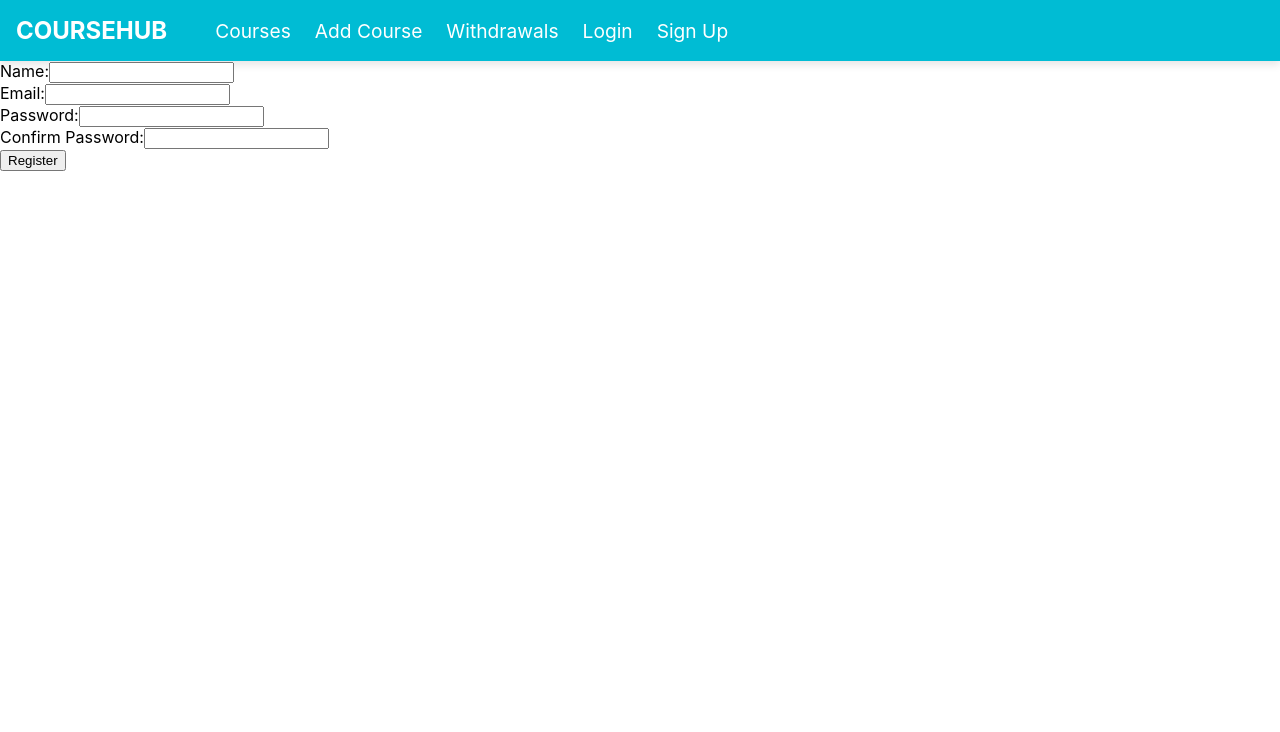
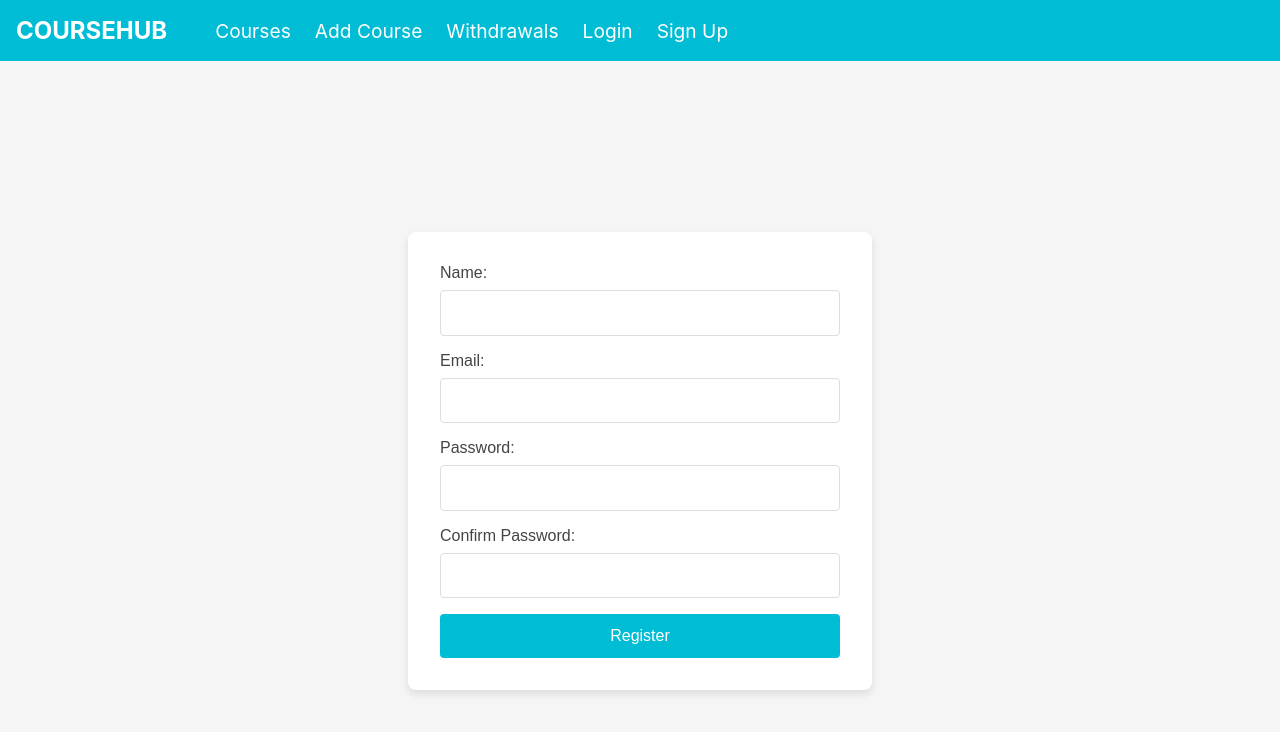
Before and after one commit to hadigghazi/E-Learning, a React (Create React App) app in the folder admin-app/app/: page /register in a window 1280 px wide. Shown: the top 732 px of the page. Built offline with nearby package versions, Linux system fonts and the light colour scheme.

Commit message:
Styling the register page

```diff
--- a/admin-app/app/src/pages/RegisterPage.jsx
+++ b/admin-app/app/src/pages/RegisterPage.jsx
@@ -1,5 +1,6 @@
 import React, { useState } from 'react';
 import { useRegisterMutation } from '../services/apiSlice';
+import styles from '../styles/RegisterPage.module.css';
 
 const RegisterPage = () => {
   const [formData, setFormData] = useState({
@@ -33,26 +34,62 @@ const RegisterPage = () => {
   };
 
   return (
-    <form onSubmit={handleSubmit}>
-      <div>
-        <label>Name:</label>
-        <input type="text" name="name" value={formData.name} onChange={handleChange} required />
-      </div>
-      <div>
-        <label>Email:</label>
-        <input type="email" name="email" value={formData.email} onChange={handleChange} required />
-      </div>
-      <div>
-        <label>Password:</label>
-        <input type="password" name="password" value={formData.password} onChange={handleChange} required />
-      </div>
-      <div>
-        <label>Confirm Password:</label>
-        <input type="password" name="passwordConfirm" value={formData.passwordConfirm} onChange={handleChange} required />
-      </div>
-      {error && <p style={{ color: 'red' }}>{error}</p>}
-      <button type="submit" disabled={isLoading}>Register</button>
-    </form>
+    <div className={styles.container}>
+      <form onSubmit={handleSubmit} className={styles.form}>
+        <div className={styles.formGroup}>
+          <label htmlFor="name" className={styles.label}>Name:</label>
+          <input
+            type="text"
+            id="name"
+            name="name"
+            className={styles.input}
+            value={formData.name}
+            onChange={handleChange}
+            required
+          />
+        </div>
+        <div className={styles.formGroup}>
+          <label htmlFor="email" className={styles.label}>Email:</label>
+          <input
+            type="email"
+            id="email"
+            name="email"
+            className={styles.input}
+            value={formData.email}
+            onChange={handleChange}
+            required
+          />
+        </div>
+        <div className={styles.formGroup}>
+          <label htmlFor="password" className={styles.label}>Password:</label>
+          <input
+            type="password"
+            id="password"
+            name="password"
+            className={styles.input}
+            value={formData.password}
+            onChange={handleChange}
+            required
+          />
+        </div>
+        <div className={styles.formGroup}>
+          <label htmlFor="passwordConfirm" className={styles.label}>Confirm Password:</label>
+          <input
+            type="password"
+            id="passwordConfirm"
+            name="passwordConfirm"
+            className={styles.input}
+            value={formData.passwordConfirm}
+            onChange={handleChange}
+            required
+          />
+        </div>
+        {error && <p className={styles.error}>{error}</p>}
+        <button type="submit" className={styles.button} disabled={isLoading}>
+          {isLoading ? 'Registering...' : 'Register'}
+        </button>
+      </form>
+    </div>
   );
 };
 
--- /dev/null
+++ b/admin-app/app/src/styles/RegisterPage.module.css
@@ -0,0 +1,58 @@
+.container {
+    display: flex;
+    justify-content: center;
+    align-items: center;
+    min-height: 100vh;
+    background-color: #f5f5f5;
+    font-family: Arial, sans-serif;
+  }
+
+  .form {
+    background-color: #ffffff;
+    padding: 2rem;
+    border-radius: 8px;
+    box-shadow: 0 4px 8px rgba(0, 0, 0, 0.1);
+    width: 100%;
+    max-width: 400px;
+  }
+
+  .formGroup {
+    margin-bottom: 1rem;
+  }
+
+  .label {
+    display: block;
+    font-size: 1rem;
+    color: #444;
+    margin-bottom: 0.5rem;
+  }
+
+  .input {
+    width: 100%;
+    padding: 0.8rem;
+    border: 1px solid #ddd;
+    border-radius: 4px;
+    font-size: 1rem;
+    box-sizing: border-box;
+  }
+
+  .button {
+    background-color: #00bcd4;
+    color: white;
+    border: none;
+    border-radius: 4px;
+    padding: 0.8rem 1.5rem;
+    font-size: 1rem;
+    cursor: pointer;
+    transition: background-color 0.2s ease;
+    width: 100%;
+  }
+
+  .button:hover {
+    background-color: #0097a7;
+  }
+
+  .error {
+    color: #f44336;
+    margin-top: 1rem;
+  }
```
